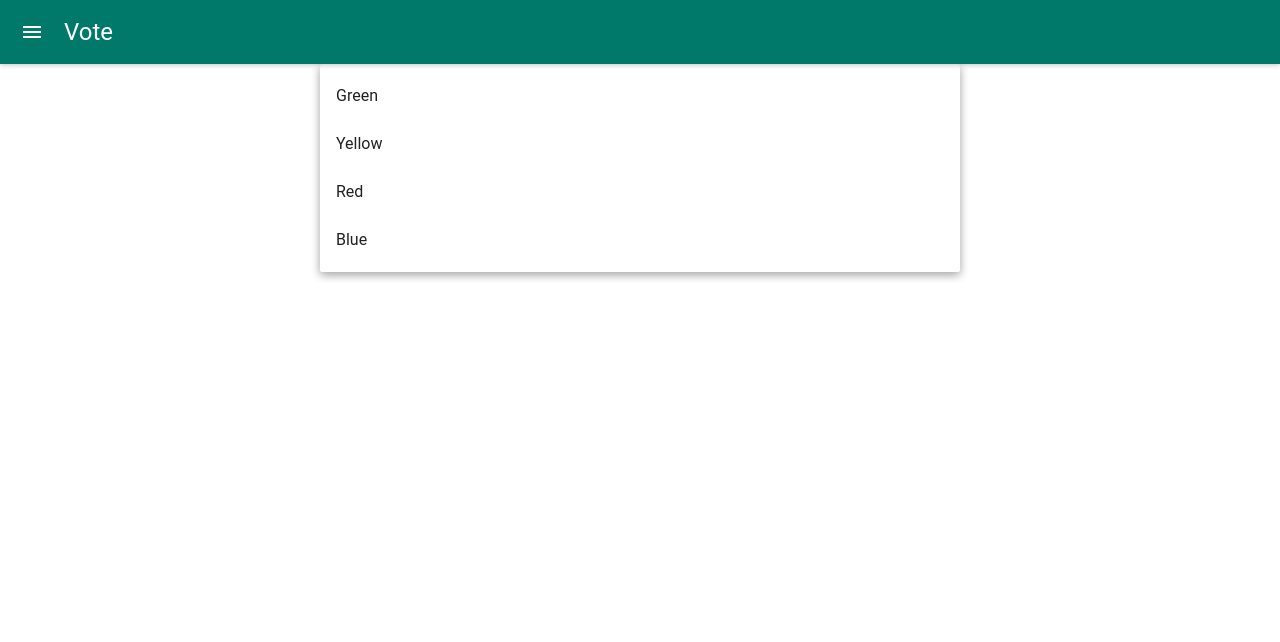
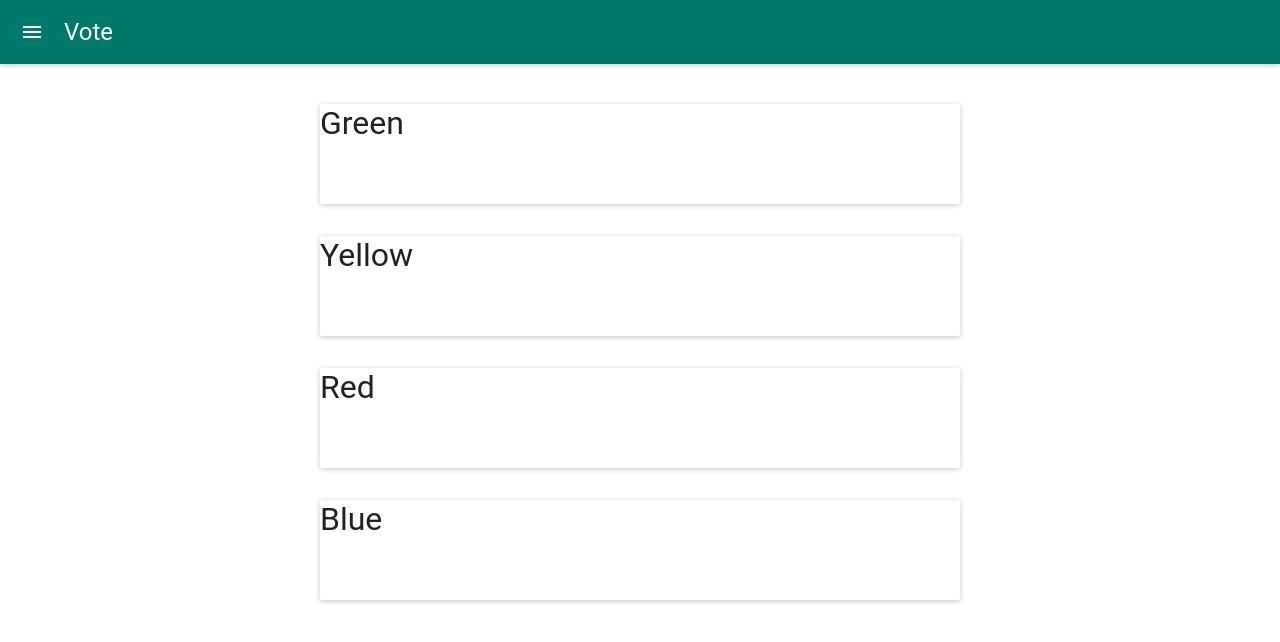
Before and after one commit to hersheyChriss/VotingWebapp, a React (Create React App) app in the folder webapp/: page / in a window 1280 px wide. Shown: the top 642 px of the page. Built offline with nearby package versions, Linux system fonts and the light colour scheme; what react-tap-event-plugin would draw is missing.

Commit message:
created Header component

```diff
--- /dev/null
+++ b/webapp/src/Components/Header/Header.js
@@ -0,0 +1,22 @@
+import React, { Component } from 'react';
+import AppBar from 'material-ui/AppBar';
+
+class Header extends Component {
+	constructor(props) {
+		super(props);
+	}
+
+	render() {
+
+		return (
+			<div>
+				<AppBar
+				    title={this.props.title}
+				    iconClassNameRight="muidocs-icon-navigation-expand-more"
+				/>
+			</div>
+		);
+	}
+}
+
+export default Header;
--- a/webapp/src/Containers/Poll/Poll.js
+++ b/webapp/src/Containers/Poll/Poll.js
@@ -1,13 +1,18 @@
 import React, { Component } from 'react';
 import AppBar from 'material-ui/AppBar';
 import {List, ListItem} from 'material-ui/List';
+import Card from 'material-ui/Card';
 import Paper from 'material-ui/Paper';
+import Divider from 'material-ui/Divider';
 import {SortableContainer, SortableElement, arrayMove} from 'react-sortable-hoc';
 
 import s from './Poll.css';
+import Header from '../../Components/Header/Header';
 
 const SortableItem = SortableElement(({value}) =>
-  <ListItem primaryText={value}></ListItem>
+  <Paper style={{width: '100%', margin: '20px 0px 20px auto', height: 100}}>
+  	<p style={{fontSize: '2em'}}>{value}</p>
+  </Paper>
 );
 
 const SortableList = SortableContainer(({items}) => {
@@ -26,12 +31,17 @@ class Poll extends Component {
 
 		this.state = {
 			items: ['Green', 'Yellow', 'Red', 'Blue'],
+			show: false,
 		}
 
 		this.styles = {
 			list: {
 				width: '50%',
 				margin: '0 auto',
+			},
+			paper: {
+				margin: 10,
+				width: '50%',
 			}
 		}
 	}
@@ -47,13 +57,12 @@ class Poll extends Component {
 	console.log(s.list);
 		return (
 			<div>
-				<AppBar
-				    title="Vote"
-				    iconClassNameRight="muidocs-icon-navigation-expand-more"
-				/>
-				<Paper style={this.styles.list} zDepth={2} >
+				<Header title="Vote" />
+				<div style={this.styles.list} >
 					<SortableList items={this.state.items} onSortEnd={this.onSortEnd} />
-				</Paper>
+				</div>
+
+
 			</div>
 		);
 	}
```
